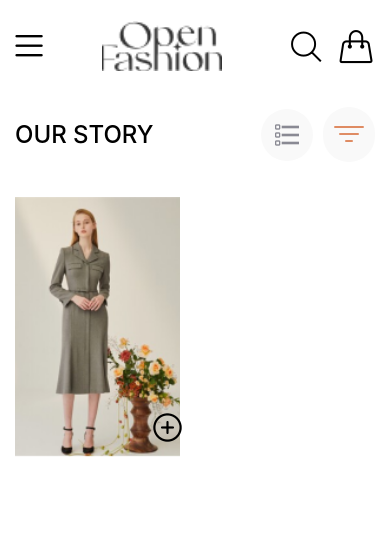
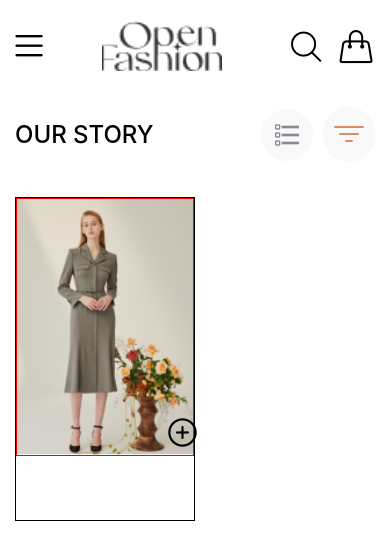
Before and after one commit to Healer2003/rn-assignment6-11254384, a React Native app in the folder assignment/: screen / in a window 390 px wide. Shown: the top 560 px of the page. Built offline with nearby package versions, Linux system fonts and the light colour scheme.

Commit message:
added data

```diff
--- a/assignment/Components/Data.js
+++ b/assignment/Components/Data.js
@@ -1,6 +1,38 @@
 
 const product = [
     {
-
-    }
+        id:"1",
+        name:"",
+        image:require('../assets/dress.1')
+    },
+    {
+        id:"2",
+        name:"",
+        image:require('../assets/dress.2')
+    },
+    {
+        id:"3",
+        name:"",
+        image:require('../assets/dress.3')
+    },
+    {
+        id:"4",
+        name:"",
+        image:require('../assets/dress.4')
+    },
+    {
+        id:"5",
+        name:"",
+        image:require('../assets/dress.5')
+    },
+    {
+        id:"6",
+        name:"",
+        image:require('../assets/dress.6')
+    },
+    {
+        id:"7",
+        name:"",
+        image:require('../assets/dress.7')
+    },
 ]
--- a/assignment/Components/Product.js
+++ b/assignment/Components/Product.js
@@ -1,14 +1,20 @@
-import { ImageBackground, StyleSheet,View } from "react-native"
+import { Image, StyleSheet,View,Text } from "react-native"
 import {Ionicons} from '@expo/vector-icons'
 
-export default function Product(){
+export default function Product({name}){
     return(
         <View style={styles.main}>
-           <ImageBackground style={styles.img} source={require('../assets/dress1.png')}>
-            <Ionicons name="add-circle-outline" size={35} color={"black"}/>
-           </ImageBackground>
-           <View>
+            <View style={styles.imgview}>
+            <Image style={styles.img} source={require('../assets/dress1.png')}/>
+            <Ionicons style={styles.add} name="add-circle-outline" size={35} color={"black"}/>
+            </View>
 
+           <View style={{flex:1}}>
+            <Text>
+                {name}
+            </Text>
+            <Text></Text>
+            <Text></Text>
            </View>
 
         </View>
@@ -19,16 +25,25 @@ export default function Product(){
 const styles = StyleSheet.create({
     main:{
         width:'50%',
-        height:'60%'
+        height:'50%',
+        borderWidth:1,
+        alignItems:"center"
     },
     img:{
-        height:260,
-        resizeMode:"contain",
-        flexDirection:"row",
-        alignItems:"flex-end",
-        justifyContent:"flex-end",
-        paddingHorizontal:10,
-        paddingVertical:10
+        objectFit:"cover",
+        width:'100%',
+        height:'100%'
+    },
+    imgview:{
+        width:"100%",
+        borderWidth:1,
+        borderColor:"red",
+        flex:4,
+    },
+    add:{
+        position:"absolute",
+        top:215,
+        left:148
     }
 
 })
```
